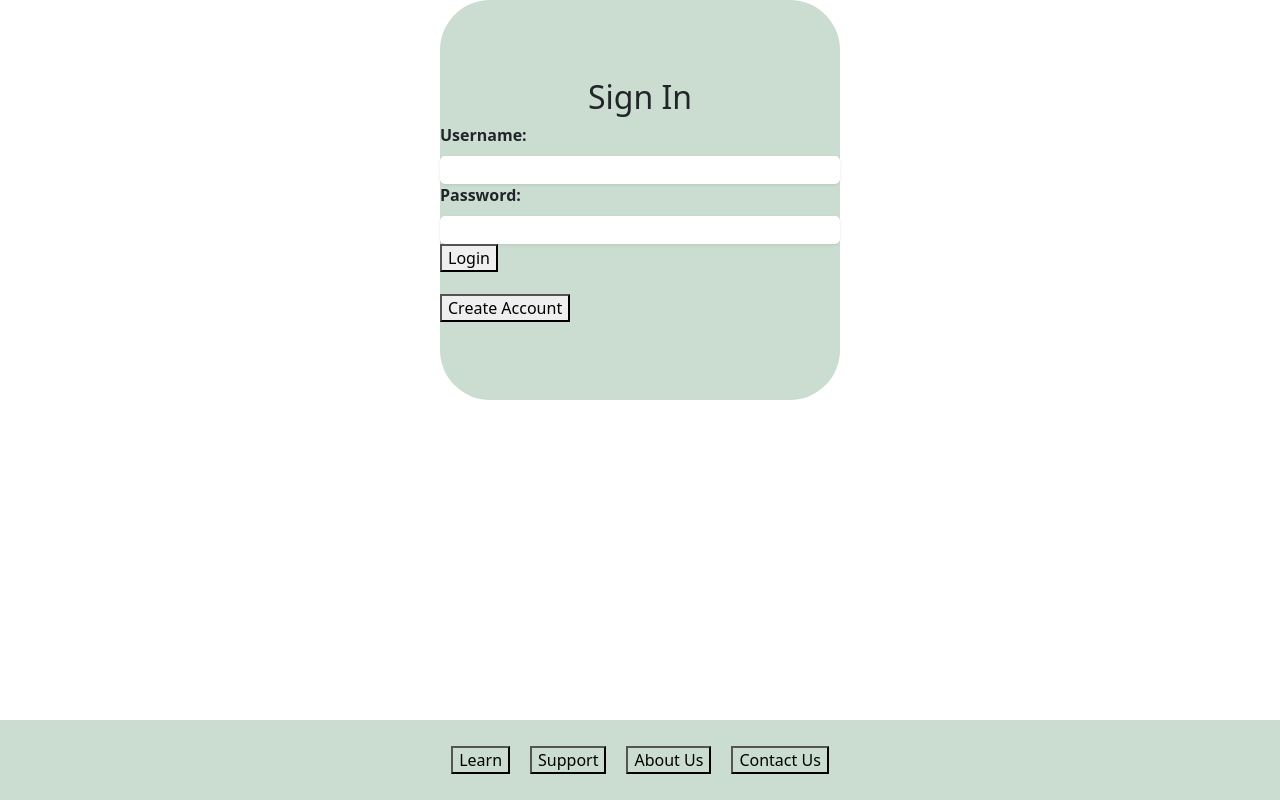
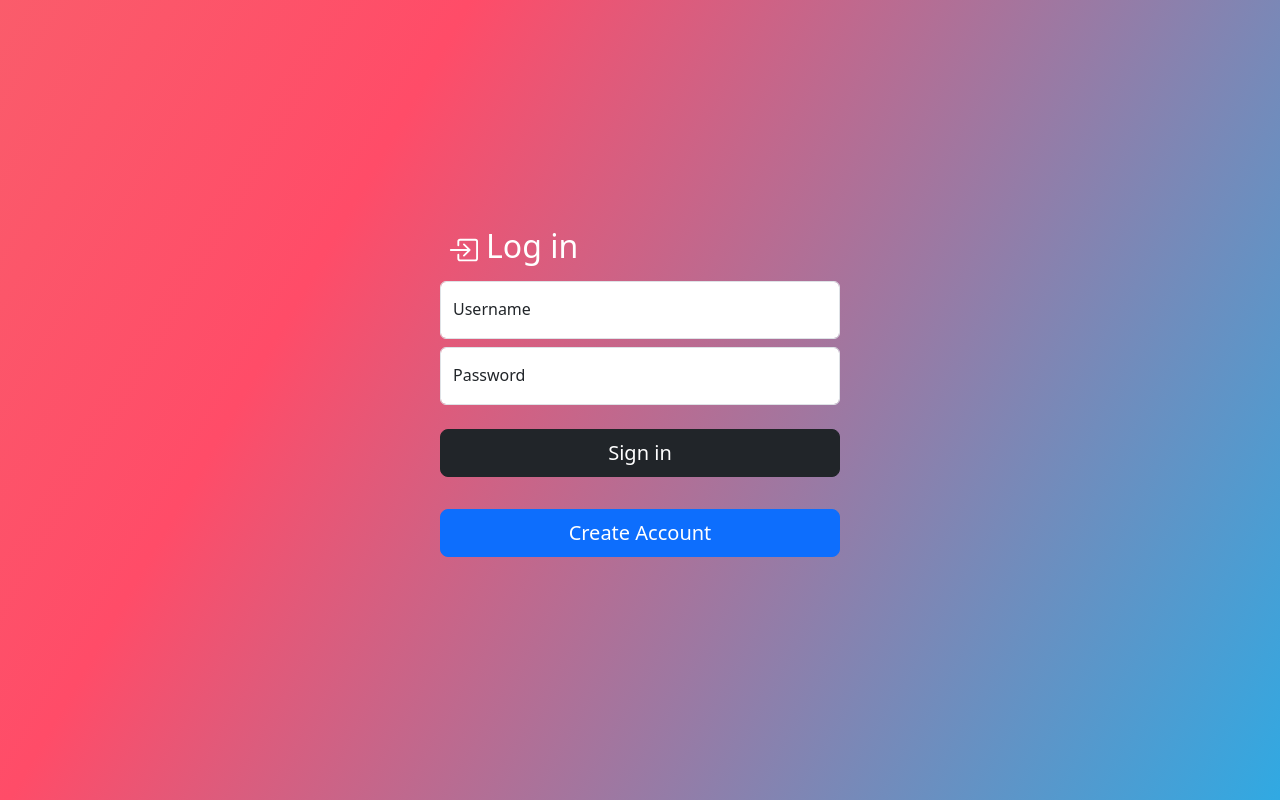
Before and after one commit to bhawansh-bns/final-screens, a React (Create React App) app: page /sign-in in a window 1280 px wide. Built offline with nearby package versions, Linux system fonts and the light colour scheme.

Commit message:
sign-in page

```diff
--- a/package.json
+++ b/package.json
@@ -19,7 +19,7 @@
     "axios": "^1.3.5",
     "bcrypt": "^5.0.0",
     "body-parser": "^1.19.0",
-    "bootstrap": "^5.2.3",
+    "bootstrap": "^5.3.0-alpha3",
     "classname": "^0.0.0",
     "classnames": "^2.3.2",
     "cookie-parser": "^1.4.5",
--- a/src/SignInPage/SignIn.js
+++ b/src/SignInPage/SignIn.js
@@ -1,9 +1,9 @@
 import Button from "../components/button/Button";
-import styles from "../SignInPage/SignInPageStyles.module.css";
 import { Link } from "react-router-dom";
 import React, { useEffect, useState } from "react";
 import axios from "axios";
 import { useHistory } from "react-router-dom";
+import styles from "./SignInPageStyles.module.css";
 
 export default function SignIn() {
   const [username, setUsername] = useState("");
@@ -78,24 +78,73 @@ export default function SignIn() {
   // }
 
   return (
-    <div>
-      <label>Username:</label>
+    <div class={styles.gradient_background}>
+      <div
+        style={{
+          display: "flex",
+          alignItems: "center",
+          height: "100vh",
+          maxWidth: "400px",
+          margin: "0 auto",
+        }}
+      >
+        <div class="form-signin w-100 my-30">
+          <div class="d-flex align-items-center text-white">
+            <svg
+              xmlns="http://www.w3.org/2000/svg"
+              width="30"
+              height="30"
+              fill="white"
+              class="bi bi-box-arrow-in-right mx-2 my-2"
+              viewBox="0 0 16 16"
+            >
+              <path
+                fill-rule="evenodd"
+                d="M6 3.5a.5.5 0 0 1 .5-.5h8a.5.5 0 0 1 .5.5v9a.5.5 0 0 1-.5.5h-8a.5.5 0 0 1-.5-.5v-2a.5.5 0 0 0-1 0v2A1.5 1.5 0 0 0 6.5 14h8a1.5 1.5 0 0 0 1.5-1.5v-9A1.5 1.5 0 0 0 14.5 2h-8A1.5 1.5 0 0 0 5 3.5v2a.5.5 0 0 0 1 0v-2z"
+              />
+              <path
+                fill-rule="evenodd"
+                d="M11.854 8.354a.5.5 0 0 0 0-.708l-3-3a.5.5 0 1 0-.708.708L10.293 7.5H1.5a.5.5 0 0 0 0 1h8.793l-2.147 2.146a.5.5 0 0 0 .708.708l3-3z"
+              />
+            </svg>
+            <h2>Log in</h2>
+          </div>
+          <div class="form-floating">
             <input
+              class="form-control my-2"
+              placeholder="name@example.com"
+              wfd-id="id0"
               type="text"
               id="username"
               value={username}
               onChange={(e) => setUsername(e.target.value)}
             />
-      <label htmlFor="password">Password:</label>
+            <label for="username">Username</label>
+          </div>
+          <div class="form-floating">
             <input
               type="password"
+              class="form-control my-2"
+              placeholder="Password"
+              wfd-id="id1"
               id="password"
               value={password}
               onChange={(e) => setPassword(e.target.value)}
             />
-      <button onClick={login}> Login </button>
-      <br /> <br />
-      <button onClick={newAccount}>Create Account</button>
+            <label for="password">Password</label>
+          </div>
+
+          <button class="w-100 btn btn-lg btn-dark my-3" onClick={login}>
+            Sign in
+          </button>
+          <button
+            class="w-100 btn btn-lg btn-primary my-3"
+            onClick={newAccount}
+          >
+            Create Account
+          </button>
+        </div>
+      </div>
     </div>
   );
 }
--- a/src/SignInPage/SignInPage.jsx
+++ b/src/SignInPage/SignInPage.jsx
@@ -1,19 +1,16 @@
 import React from "react";
 import Footer from "../components/footer/Footer";
 import SignIn from "./SignIn";
-import styles from "./SignInPageStyles.module.css";
 import { Link } from "react-router-dom";
 
 function SignInPage() {
   return (
     <>
-    <div className={styles.container}>
-        <h2>Sign In</h2>
+      <div>
         <SignIn />
-        <Footer />
+        {/* <Footer /> */}
       </div>
     </>
-
   );
 }
 
--- a/src/SignInPage/SignInPageStyles.module.css
+++ b/src/SignInPage/SignInPageStyles.module.css
@@ -1,54 +1,18 @@
-.container {
-  display: flex;
-  flex-direction: column;
-  background-color: var(--color-gainsboro-200);
-  justify-content: center;
-  align-items: center;
-  border-radius: 50px;
-  width: 400px;
-  height: 400px;
-  margin: 0 auto;
+.gradient_background {
+  height: 200;
+  background: linear-gradient(300deg, #00bfff, #ff4c68, #ef8172);
+  background-size: 180% 180%;
+  animation: gradient-animation 18s ease infinite;
+}
+
+@keyframes gradient-animation {
+  0% {
+    background-position: 0% 50%;
   }
-
-
-  form {
-    display: flex;
-    flex-direction: column;
-    align-items: center;
-    width: 80%;
-    max-width: 400px;
-    margin-bottom: -10px;
+  50% {
+    background-position: 100% 50%;
   }
-
-  label {
-    margin-bottom: 10px;
-    font-weight: bold;
-    color: var(--color-silver);
+  100% {
+    background-position: 0% 50%;
   }
-
-  input {
-    width: 100%;
-    padding: 3px;
-    margin-bottom: 5px;
-    border: none;
-    border-radius: 5px;
-    box-shadow: 0px 1px 3px rgba(0, 0, 0, 0.1);
-    font-size: 16px;
-  }
-
-  button[type="submit"] {
-    width: 30%;
-    padding: 3px;
-    border: none;
-    border-radius: 15px;
-    background-color: #4a9486;
-    color: #fff;
-    font-size: 16px;
-    cursor: pointer;
-    visibility: visible;
-    margin-top: 10px;
-  }
-
-  button[type="submit"]:hover {
-    background-color: var(--color-blue-hover);
-  }
+}
--- a/src/components/cards/Cards.js
+++ b/src/components/cards/Cards.js
@@ -1,6 +1,6 @@
 import React, { useState } from "react";
 import SearchPopupAdmin from "../../admin/SearchPopupAdmin";
-import "./styles.css";
+import styles from "./styles.css";
 
 const Cards = ({ data, excludeColumns = [], account }) => {
   if (!data || !data.length) {
@@ -59,7 +59,7 @@ const Cards = ({ data, excludeColumns = [], account }) => {
               data-bs-target="#exampleModal"
               onClick={() => setName(item)}
             >
-              <div className="card text-bg-light mb-3">
+              <div className="card bg-info-subtle border border-primary-subtle rounded-3 mb-3">
                 <div class="mx-3 my-3">
                   <svg
                     xmlns="http://www.w3.org/2000/svg"
--- a/src/components/cards/styles.css
+++ b/src/components/cards/styles.css
@@ -1,3 +1,6 @@
+/* .card {
+  background: #00bfff;
+} */
 .card:hover {
   box-shadow: 0 0 10px rgba(0, 0, 0, 0.5);
 }
--- a/src/components/template/SidebarStyles.module.css
+++ b/src/components/template/SidebarStyles.module.css
@@ -1,6 +1,7 @@
-.sidebar {
-  background: #ff5f84;
-}
+/* li {
+  white-space: nowrap;
+  max-width: 200px;
+} */
 /*
 .sidebarBtn {
   margin-bottom: 1rem;
```
Also changed, not shown: src/components/table/Modal.html (+3 -45 lines), src/components/template/Sidebar.js (+93 -28 lines), src/testing/Modaltest.js (+55 -75 lines), 1 other file (tests, documents, lock files or other folders). Lines whose indentation alone changed are shown as unchanged.
